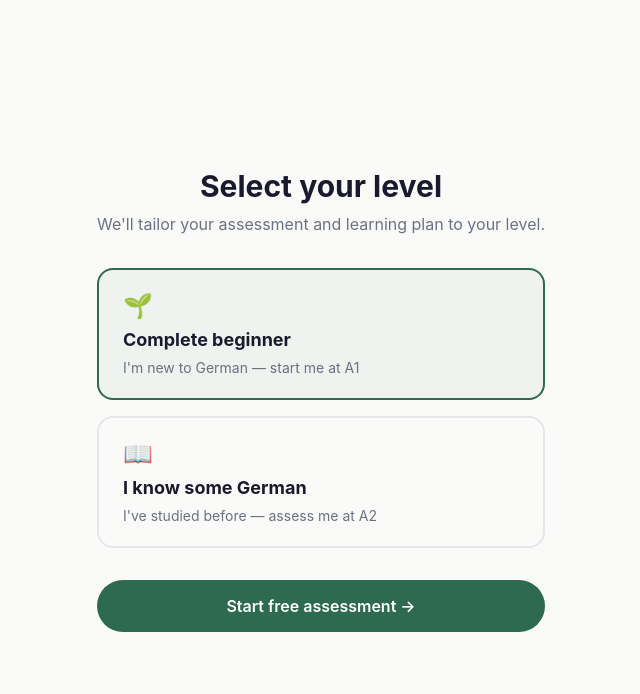
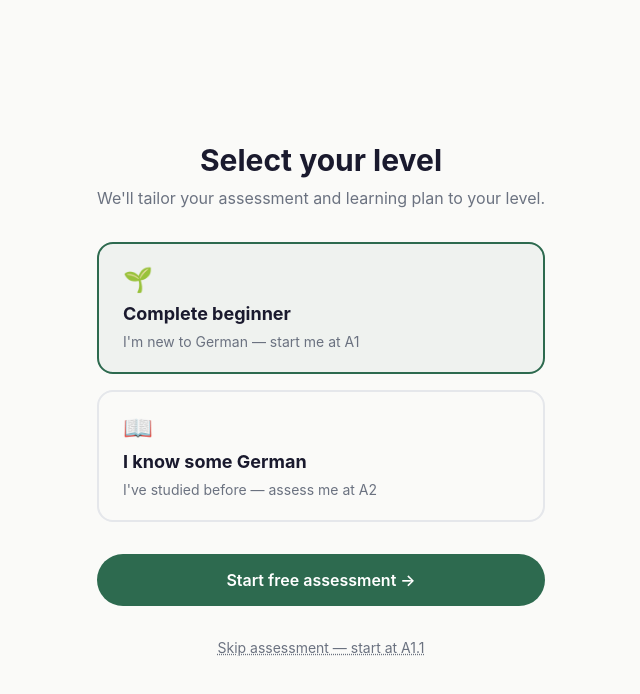
Before and after one commit to rochylabs/DeutschA1-Lehrerin, a Next.js app: page /assessment in a window 1280 px wide. Shown: the top 694 px of the page, without its empty margins (319-959 px from the left). Built offline with nearby package versions, Linux system fonts and the light colour scheme.

Commit message:
Add skip assessment option on level picker
Skips the quiz and goes straight to /plan at A1.1 or A2.1 depending
on which level the user had selected.

Co-Authored-By: Claude Sonnet 4.6 <noreply@anthropic.com>

```diff
--- a/app/assessment/page.tsx
+++ b/app/assessment/page.tsx
@@ -99,6 +99,17 @@ export default function AssessmentPage() {
           className="w-full bg-primary text-white font-semibold px-8 py-3.5 rounded-full hover:bg-primary-light transition-colors"
         >
           Start free assessment →
+        </button>
+        <button
+          onClick={() => {
+            localStorage.setItem("genau_level", picker === "A2" ? "A2.1" : "A1.1");
+            localStorage.setItem("genau_xp", "0");
+            localStorage.setItem("genau_streak", "0");
+            router.push("/plan");
+          }}
+          className="text-sm text-muted underline decoration-dotted hover:text-foreground transition-colors"
+        >
+          Skip assessment — start at {picker === "A2" ? "A2.1" : "A1.1"}
         </button>
       </div>
     );
```
